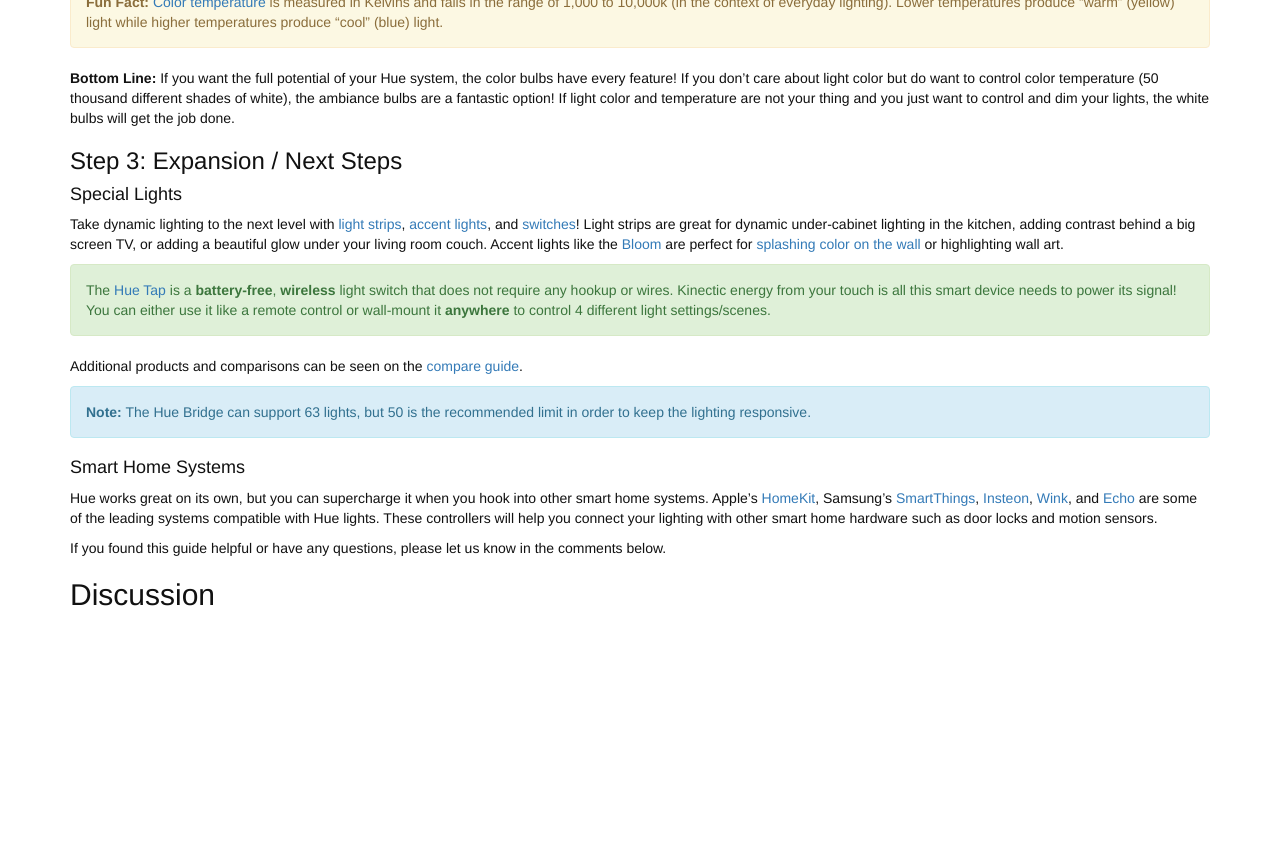
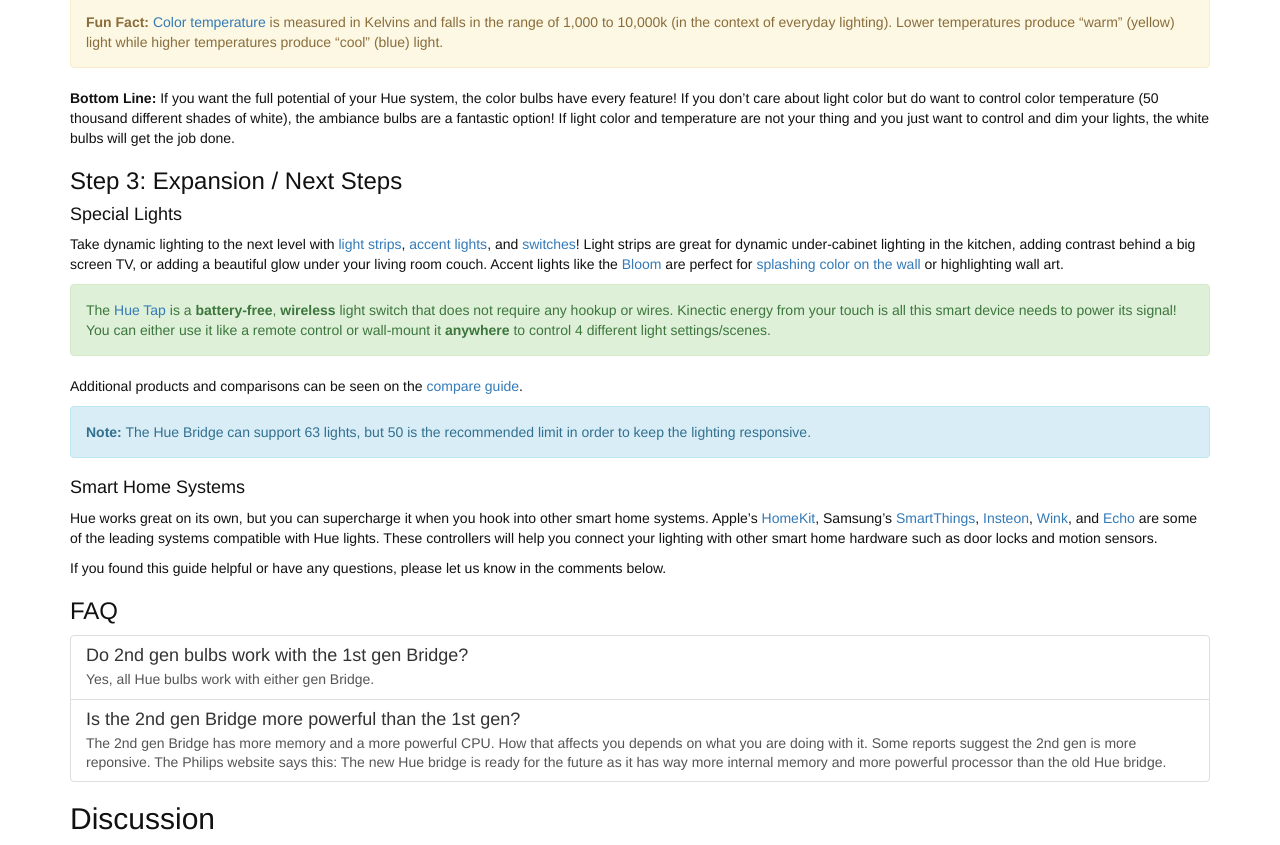
Before and after one commit to TannerPerrien/meethue.co, a Jekyll site: the page built from _guides/3-steps-to-hue-the-guide-you-wish-you-had-read-first.md, in a window 1280 px wide and 900 px high, scrolled down 2566 px, cut to the strip 55-900 px from the top of the window. Built offline with Jekyll 4.4.1, drawn with Linux system fonts in a browser that asks for light colours; nearby versions of some CDN libraries; comment, search, counter and statistics services are not loaded; before the commit the page ends 3242 px from its top, so only the background shows below that; some of the changed text lies outside the part shown.

Commit message:
Guide: add FAQ

```diff
--- a/_guides/3-steps-to-hue-the-guide-you-wish-you-had-read-first.md
+++ b/_guides/3-steps-to-hue-the-guide-you-wish-you-had-read-first.md
@@ -57,13 +57,13 @@ There are two versions of the Hue Bridge, the 1st generation and the 2nd generat
 | Works with all Hue lights | Yes | Yes
 | Design | Circular | Square (rounded corners)
 | Apple HomeKit Compatible | No | Yes
-| Future Proof | Less so | More so
+| Future Proof | No | Yes
 {: .table .table-hover .table-striped .table-bordered}
 </div>
 </div>
 </div>
 
-If you do not need Apple HomeKit integration, consider saving yourself a few bucks with one of these 1st gen deals:
+Some reports suggest the 2nd gen Bridge does a better job of handling more connected bulbs due to an increase in internal memory and processing power. However, if you do not need Apple HomeKit integration, consider saving yourself a few bucks with one of these 1st gen deals:
 
 * [1st Gen with Color Lights][bridge-v1a]
 * [1st Gen with White Lights][bridge-v1b]
@@ -130,6 +130,19 @@ Hue works great on its own, but you can supercharge it when you hook into other
 
 If you found this guide helpful or have any questions, please let us know in the comments below.
 
+### FAQ
+
+<div class="list-group">
+  <a href="#" class="list-group-item">
+    <h4 class="list-group-item-heading">Do 2nd gen bulbs work with the 1st gen Bridge?</h4>
+    <p class="list-group-item-text">Yes, all Hue bulbs work with either gen Bridge.</p>
+  </a>
+  <a href="#" class="list-group-item">
+    <h4 class="list-group-item-heading">Is the 2nd gen Bridge more powerful than the 1st gen?</h4>
+    <p class="list-group-item-text">The 2nd gen Bridge has more memory and a more powerful CPU. How that affects you depends on what you are doing with it. Some reports suggest the 2nd gen is more reponsive. The Philips website says this: The new Hue bridge is ready for the future as it has way more internal memory and more powerful processor than the old Hue bridge.</p>
+  </a>
+</div>
+
 [bridge-v1a]: http://amzn.to/1RHzHFV "Philips Hue Bridge - 1st Gen, Color"
 [bridge-v1b]: http://amzn.to/1UBMspY "Philips Hue Bridge - 1st Gen, Hue Lux"
 [bridge-v1c]: http://amzn.to/1VEgaNt "Philips Hue Bridge - 1st Gen, BR30"
```
